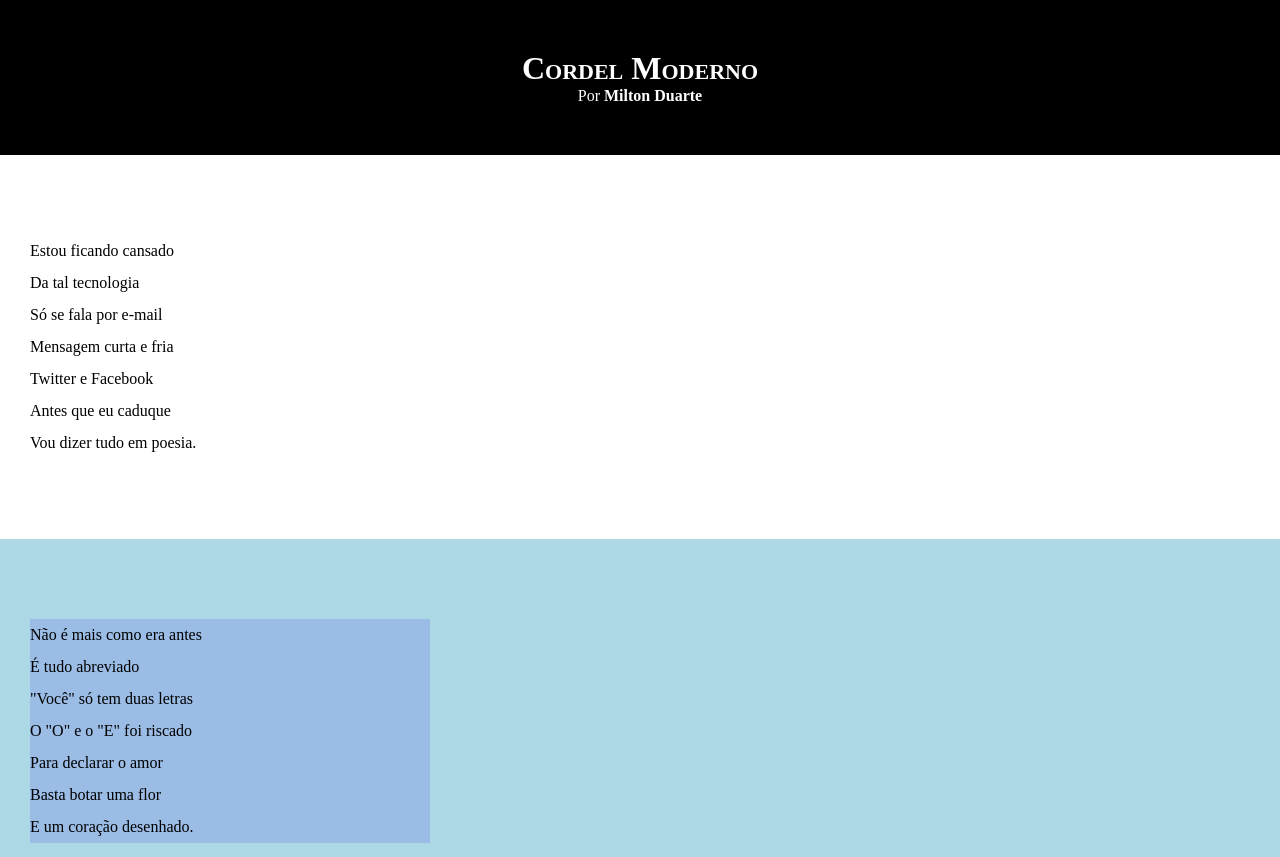
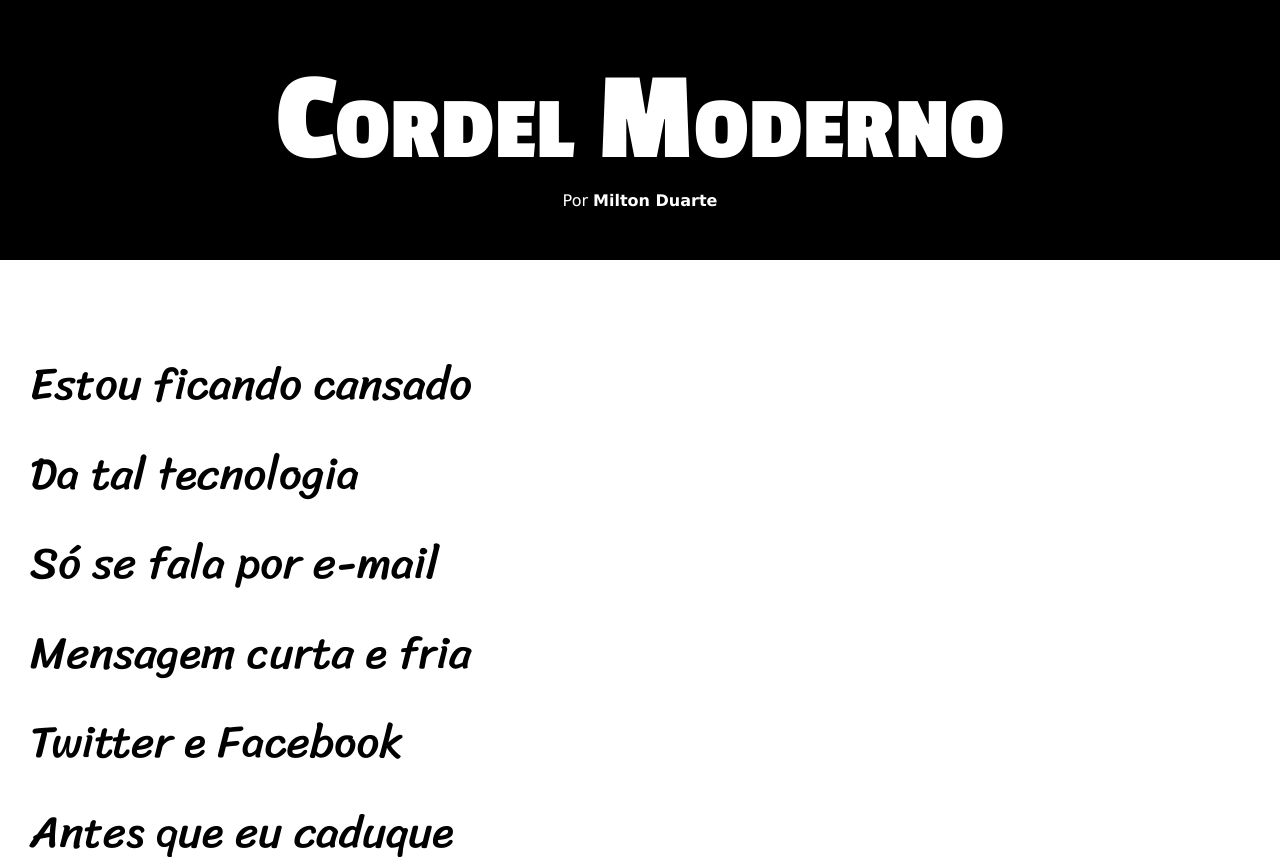
Before and after one commit to rgr-robertis/html-css, a plain HTML site: page exercicios/desafio012/index.html in a window 1280 px wide. Shown: the top 857 px of the page. Drawn offline with Linux system fonts and the light colour scheme.

Commit message:
Atualização de Estilos Desafio012

```diff
--- a/exercicios/desafio012/estilo/style.css
+++ b/exercicios/desafio012/estilo/style.css
@@ -1,4 +1,13 @@
 @charset "UTF-8";
+
+@import url('https://fonts.googleapis.com/css2?family=Passion+One:wght@400;700;900&family=Sriracha&display=swap');
+
+:root {
+    --fonte1: Verdana, Geneva, Tahoma, sans-serif;
+    --fonte2: 'Passion One', cursive;
+    --fonte3: 'Sriracha', cursive;
+}
+
 * {
     margin: 0;
     padding: 0;
@@ -7,16 +16,20 @@
 html, body {
     min-height: 100vh;
     background-color: darkgray;
+    font-family: var(--fonte1);
 }
 
 header {
     text-align: center;
     background-color: black;
     color: white;
+
 }
 header h1 {
     padding-top: 50px;
     font-variant: small-caps;
+    font-family: var(--fonte2);
+    font-size: 10vw;
 }
 header > p {
     padding-bottom: 50px;
@@ -35,6 +48,8 @@ section {
     padding-bottom: 10vh;
     line-height: 2em;
     padding-left: 30px;
+    font-family: var(--fonte3);
+    font-size: 3.5vw;
 }
 section.normal {
     background-color: white;
@@ -45,7 +60,8 @@ section.imagem {
     color: black;
 }
 section.imagem > p {
-    width: 400px;
+    display: inline-block;
+    padding: 5px;
     background-color: rgba(77, 77, 224, 0.2);
 }
 
```
